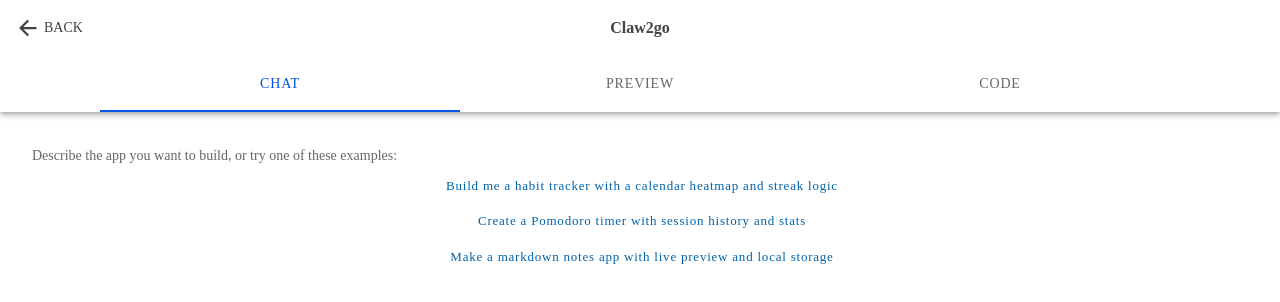
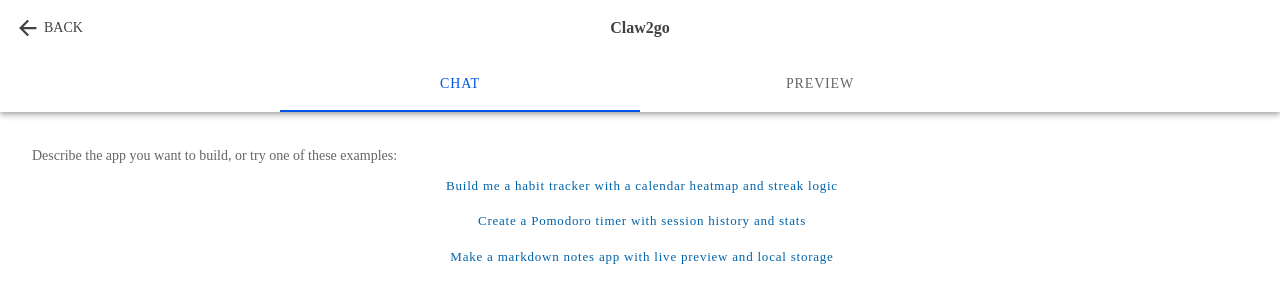
Before and after one commit to marcusschiesser/buildonphone, a Next.js app in the folder apps/pwa/: page /create in a window 1280 px wide. Shown: the top 302 px of the page. Built offline with nearby package versions, Linux system fonts and the light colour scheme.

Commit message:
Remove code tab and log generated files in studio

```diff
--- a/apps/pwa/src/components/studio.tsx
+++ b/apps/pwa/src/components/studio.tsx
@@ -45,7 +45,7 @@ export function Studio({
   const [version, setVersion] = useState<number>(initialVersion ?? 0);
   const [input, setInput] = useState('');
   const [files, setFiles] = useState<Record<string, string>>({});
-  const [activeTab, setActiveTab] = useState<'chat' | 'preview' | 'code'>('chat');
+  const [activeTab, setActiveTab] = useState<'chat' | 'preview'>('chat');
   const [appCreated, setAppCreated] = useState(Boolean(initialApp));
   const notificationPermissionRequestedRef = useRef(false);
   const gen = useGeneration(appId);
@@ -92,6 +92,7 @@ export function Studio({
         const nextFiles = resolvedVersion > 0 ? await localStorageAdapter.listArtifacts(appId, resolvedVersion) : {};
         if (cancelled) return;
         setFiles(nextFiles);
+        console.debug('[Studio] Generated files', nextFiles);
         setActiveTab('preview');
       }
 
@@ -170,15 +171,12 @@ export function Studio({
       <IonHeader translucent>
         <AppToolbar start={<IonBackButton defaultHref="/" text="Back" />} />
         <IonToolbar>
-          <IonSegment value={activeTab} onIonChange={(event) => setActiveTab((event.detail.value as 'chat' | 'preview' | 'code') ?? 'chat')}>
+          <IonSegment value={activeTab} onIonChange={(event) => setActiveTab((event.detail.value as 'chat' | 'preview') ?? 'chat')}>
             <IonSegmentButton value="chat">
               <IonLabel>Chat</IonLabel>
             </IonSegmentButton>
             <IonSegmentButton value="preview">
               <IonLabel>Preview</IonLabel>
-            </IonSegmentButton>
-            <IonSegmentButton value="code">
-              <IonLabel>Code</IonLabel>
             </IonSegmentButton>
           </IonSegment>
         </IonToolbar>
@@ -215,12 +213,8 @@ export function Studio({
                   <StudioMessage key={m.id} message={m} />
                 ))}
               </IonList>
-          ) : activeTab === 'preview' ? (
+          ) : (
               <PreviewFrame files={files} onFixError={onPreviewFix} />
-          ) : (
-              <IonItem lines="inset">
-                <IonTextarea autoGrow readonly value={files['app.jsx']?.trim() || '// No app.jsx generated yet.'} />
-              </IonItem>
           )}
       </IonContent>
       <MobileTabs
```
